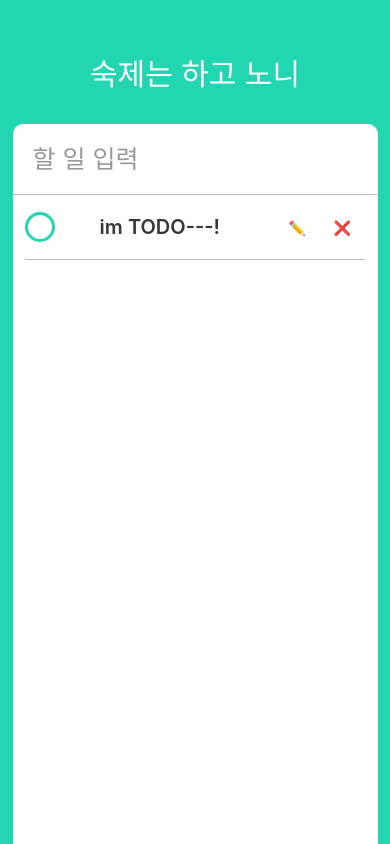
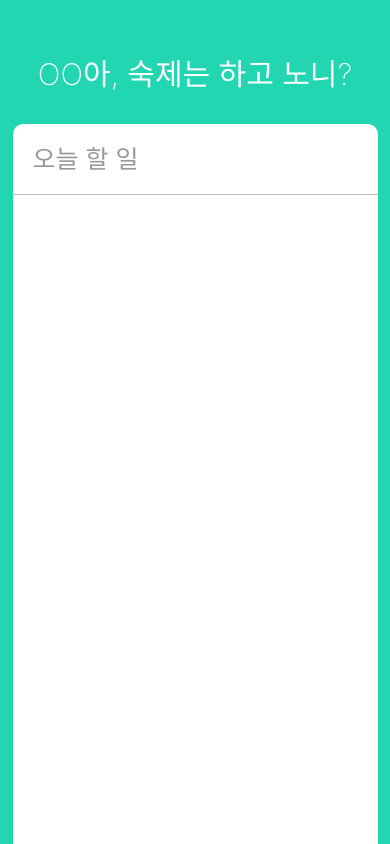
Before and after one commit to ycseong07/todo_app, a React Native app in the folder todoApp/: screen / in a window 390 px wide. Built offline with nearby package versions, Linux system fonts and the light colour scheme.

Commit message:
just before Complete and Uncomplete To Do

```diff
--- a/todoApp/App.js
+++ b/todoApp/App.js
@@ -9,41 +9,98 @@ import {
   Platform,
   ScrollView
 } from "react-native";
+import { AppLoading } from "expo";
 import ToDo from "./ToDo";
+import uuidv1 from "uuid/v1";
 
 const { height, width } = Dimensions.get("window");
 
 export default class App extends React.Component {
   state = {
-    newToDo: ""
+    newToDo: "",
+    loadedToDos: false, //목록 추가떄마다 디스크에서 ToDo를 로딩해서 저장해야함. 앱을 열면 투두를 리스트에서 가져와야하고.
+    toDos: {}
+  };
+  componentDidMount = () => {
+    // 마운트가 끝나면 _loadtodos 를 실행!
+    this._loadToDos();
   };
   render() {
-    const { newTodo } = this.state; //1. value는 state에 있고
+    const { newToDo, loadedToDos, toDos } = this.state; //1. value는 state에 있고
+    console.log(toDos);
+    if (!loadedToDos) {
+      return <AppLoading />;
+    }
     return (
       <View style={styles.container}>
         <StatusBar barStyle="light-centent" />
-        <Text style={styles.title}> 숙제는 하고 노니 </Text>
+        <Text style={styles.title}> OO아, 숙제는 하고 노니? </Text>
         <View style={styles.card}>
           <TextInput
             style={styles.input}
-            placeholder={"할 일 입력"}
-            value={newTodo} //2.value를 input에 패스
-            onChangeText={this._controllNewTodo}
+            placeholder={"오늘 할 일"}
+            value={newToDo} //2.value를 input에 패스
+            onChangeText={this._controllNewToDo}
             placeholderTextColor={"#999"}
             returnKeyType={"done"}
             autoCorrect={false}
+            onSubmitEditing={this._addToDo} //done 키를 눌렀을 때
           />
           <ScrollView contentContainerStyle={styles.toDos}>
-            <ToDo text={"im TODO---!"} />
+            {Object.values(toDos).map(toDo => (
+              <ToDo key={toDo.id} {...toDo} deleteToDo={this._deleteToDo} />
+            ))}
           </ScrollView>
         </View>
       </View>
     );
   }
-  _controllNewTodo = text => {
+  _controllNewToDo = text => {
     //3. value관리는 여기서
     this.setState({
-      newTodo: text
+      newToDo: text
+    });
+  };
+  _loadToDos = () => {
+    this.setState({
+      loadedToDos: true
+    });
+  };
+  _addToDo = () => {
+    // to do를 state에서 가져오는 함수
+    const { newToDo } = this.state;
+    if (newToDo !== "") {
+      this.setState(prevState => {
+        const ID = uuidv1();
+        const newToDoObject = {
+          [ID]: {
+            id: ID,
+            isCompleted: false,
+            text: newToDo,
+            createdAt: Date.now()
+          }
+        };
+        const newState = {
+          ...prevState,
+          newToDo: "", //flush 작업(비워버리는거)
+          toDos: {
+            ...prevState.toDos,
+            ...newToDoObject
+          }
+        };
+        return { ...newState };
+      });
+    }
+  };
+  _deleteToDo = id => {
+    this.setState(prevState => {
+      const toDos = prevState.toDos;
+      delete toDos[id];
+      const newState = {
+        ...prevState,
+        ...toDos
+      };
+      return { ...newState };
     });
   };
 }
--- a/todoApp/ToDo.js
+++ b/todoApp/ToDo.js
@@ -1,5 +1,3 @@
-//목표: 연필버튼을 눌렀을 때 해당 텍스트(props)를 복사해서 state에 보내고 싶음
-
 import React, { Component } from "react";
 import {
   View,
@@ -9,18 +7,26 @@ import {
   Dimensions,
   TextInput
 } from "react-native";
+import PropTypes from "prop-types";
 
 const { width, height } = Dimensions.get("window");
 
 export default class ToDo extends Component {
-  state = {
-    isEditing: false,
-    isCompleted: false,
-    toDoValue: "" // 0. component에 todovalue를 만든다음에
+  constructor(props) {
+    //_startEditing에서 prop을 state에 복사하는 대신 constructor를 사용해서 컴포넌트가 렌더하자마자 할일리스트를 가져오도록
+    super(props);
+    this.state = { isEditing: false, toDoValue: props.text };
+  }
+
+  static propTypes = {
+    text: PropTypes.string.isRequired,
+    isCompleted: PropTypes.bool.isRequired,
+    deleteToDo: PropTypes.func.isRequired,
+    id: PropTypes.string.isCompleted
   };
   render() {
     const { isCompleted, isEditing, toDoValue } = this.state;
-    const { text } = this.props; // 1. text가 props에 있으니까
+    const { text, id, deleteToDo } = this.props;
     return (
       <View style={styles.container}>
         <View style={styles.column}>
@@ -32,11 +38,11 @@ export default class ToDo extends Component {
               ]}
             />
           </TouchableOpacity>
-          {isEditing ? ( // 3. (편집중일때) textinput을 가져와줘.
+          {isEditing ? (
             <TextInput
               style={[
+                styles.Text,
                 styles.input,
-                styles.text,
                 isCompleted ? styles.completedText : styles.uncompletedText
               ]}
               value={toDoValue}
@@ -71,7 +77,7 @@ export default class ToDo extends Component {
                 <Text style={styles.actionText}> ✏️ </Text>
               </View>
             </TouchableOpacity>
-            <TouchableOpacity>
+            <TouchableOpacity onPressOut={() => deleteToDo(id)}>
               <View style={styles.actionContainer}>
                 <Text style={styles.actionText}> ❌ </Text>
               </View>
@@ -89,9 +95,7 @@ export default class ToDo extends Component {
     });
   };
   _startEditing = () => {
-    //2. 편집을 시작하면 text(props)를 가져와서
-    const { text } = this.props;
-    this.setState({ isEditing: true, toDoValue: text });
+    this.setState({ isEditing: true });
   };
   _finishEditing = () => {
     this.setState({
@@ -128,11 +132,12 @@ const styles = StyleSheet.create({
   Text: {
     fontWeight: "600",
     fontSize: 20,
-    marginVertical: 20
+    marginVertical: 10
   },
   completedText: {
     color: "#bbb",
     textDecorationLine: "line-through"
+    //background-image: url ("../images/hero_image.jpg");
   },
   uncompletedText: {
     color: "#353839"
@@ -140,8 +145,7 @@ const styles = StyleSheet.create({
   column: {
     flexDirection: "row",
     alignItems: "center",
-    width: width / 2,
-    justifyContent: "space-between"
+    width: width / 2
   },
   actions: {
     flexDirection: "row"
--- a/todoApp/package.json
+++ b/todoApp/package.json
@@ -12,7 +12,9 @@
     "react": "16.8.3",
     "react-dom": "^16.8.6",
     "react-native": "https://github.com/expo/react-native/archive/sdk-34.0.0.tar.gz",
-    "react-native-web": "^0.11.4"
+    "react-native-web": "^0.11.4",
+    "uuid": "^3.3.3",
+    "whatwg-fetch": "^2.0.4"
   },
   "devDependencies": {
     "babel-preset-expo": "^6.0.0"
```
Also changed, not shown: 1 other file (tests, documents, lock files or other folders).
